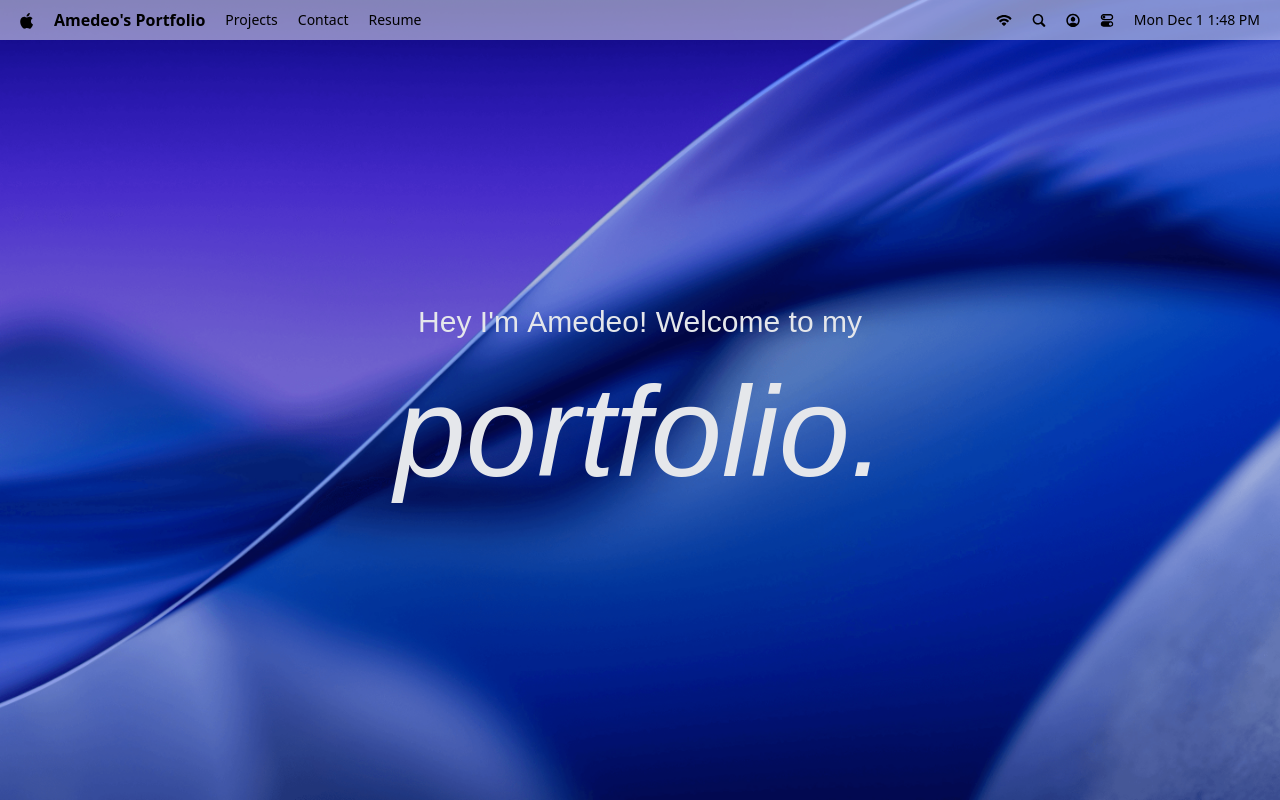
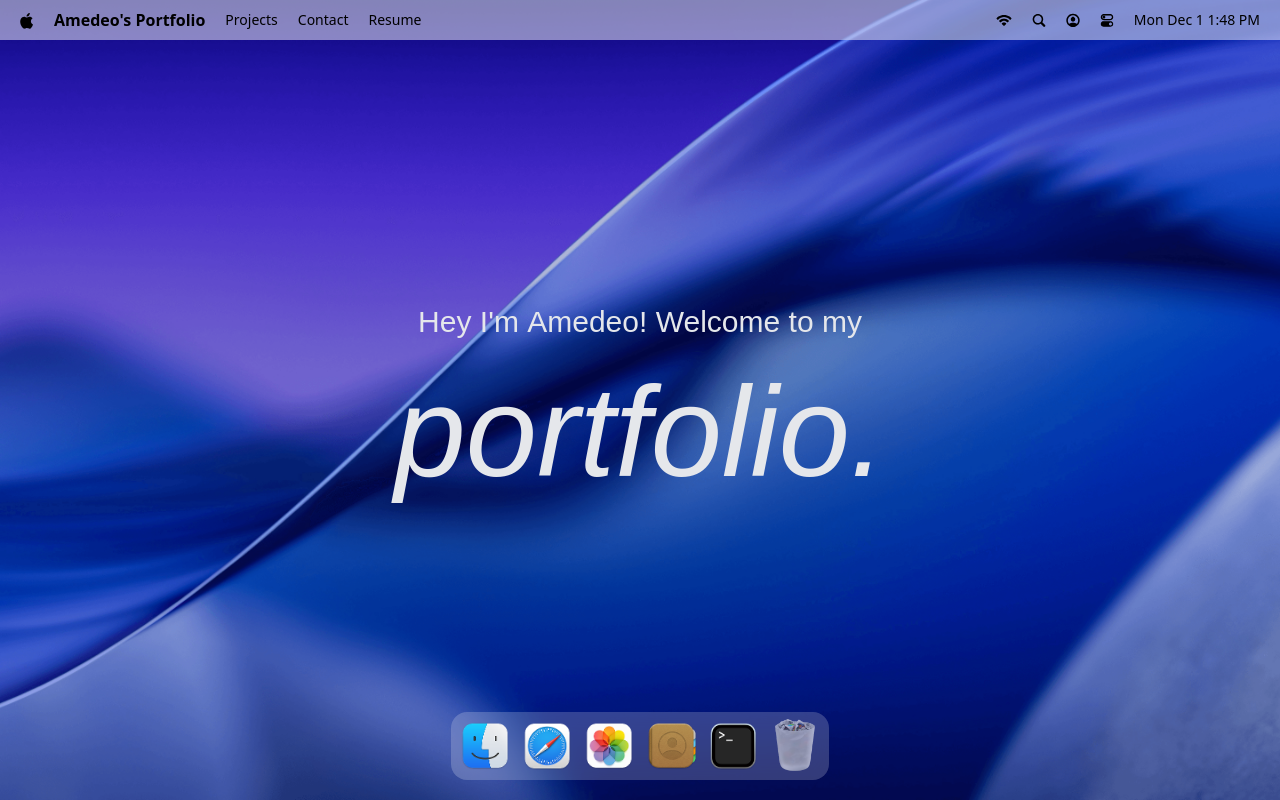
Before and after one commit to AmedeoMignano/MacOsPortfolio, a React (Vite) app: page / in a window 1280 px wide. Built offline with nearby package versions, Linux system fonts and the light colour scheme; a web font is replaced by a local one.

Commit message:
Adds Dock Representation

```diff
--- a/package.json
+++ b/package.json
@@ -17,6 +17,7 @@
     "lucide-react": "^0.555.0",
     "react": "^19.2.0",
     "react-dom": "^19.2.0",
+    "react-tooltip": "^5.30.0",
     "tailwindcss": "^4.1.17"
   },
   "devDependencies": {
--- a/src/App.jsx
+++ b/src/App.jsx
@@ -1,11 +1,12 @@
 import React from 'react'
-import{ Navbar, Welcome } from "#components"
+import{ Navbar, Welcome, Dock } from "#components"
 
 const App = () => {
     return (
        <main>
         <Navbar/>
         <Welcome/>
+        <Dock/>
        </main>
     )
 }
--- /dev/null
+++ b/src/components/Dock.jsx
@@ -0,0 +1,84 @@
+import React, {useRef} from 'react'
+import {dockApps} from "#constants/index.js";
+import {Tooltip} from "react-tooltip";
+import {useGSAP} from "@gsap/react";
+import gsap from "gsap";
+
+const Dock = () => {
+    const dockRef = useRef(null);
+
+    useGSAP(() => {
+        const dock = dockRef.current
+        if(!dock) return;
+
+        const icons = dock.querySelectorAll(".dock-icon")
+        const animateIcons = (mouseX) => {
+            // dall'inizio del dock
+            const { left } = dock.getBoundingClientRect();
+            icons.forEach((icon) => {
+                const { left: iconLeft, width } = icon.getBoundingClientRect();
+                const center = iconLeft - left + width / 2;
+                const distance = Math.abs(mouseX - center)
+                const intensity = Math.exp(-(distance ** 2) / 2000);
+
+                gsap.to(icon, {
+                    scale: 1 + 0.25 * intensity,
+                    y: -15 * intensity,
+                    duration: 0.2,
+                    ease: "power1.out"
+                })
+            })
+        }
+        const handleMouseMove = (e) => {
+            const { left } = dock.getBoundingClientRect();
+            animateIcons(e.clientX - left)
+        }
+        const resetIcons = () =>
+            icons.forEach((icon) =>
+            gsap.to(icon, {
+                scale: 1,
+                y: 0,
+                duration: 0.3,
+                ease: "power1.out"
+            }))
+    dock.addEventListener("mousemove", handleMouseMove);
+    dock.addEventListener("mouseleave", resetIcons);
+
+    return () => {
+        dock.removeEventListener("mousemove", handleMouseMove);
+        dock.removeEventListener("mouseleave", resetIcons)
+    }
+    }, [])
+
+
+    const toggleApp = (app) => {}
+    return (
+        <section id="dock">
+            <div ref={dockRef} className="dock-container">
+                {dockApps.map(({id, name, icon, canOpen}) => (
+                    <div key={id} className="relative flex justify-center">
+                        <button
+                            type="button"
+                            className="dock-icon"
+                            aria-label={name}
+                            data-tooltip-id="dock-tooltip"
+                            data-tooltip-content={name}
+                            data-tooltip-delay-show={150}
+                            disabled={!canOpen}
+                            onClick={() => toggleApp( {id, canOpen})}
+                        >
+                            <img
+                                src={`/images/${icon}`}
+                                alt={name}
+                                loading="lazy"
+                                className={canOpen ? "" : "opacity-60"}
+                                />
+                        </button>
+                    </div>
+                ))}
+                <Tooltip id="dock-tooltip" place="top" className="tooltip"/>
+            </div>
+        </section>
+    )
+}
+export default Dock
--- a/src/components/Welcome.jsx
+++ b/src/components/Welcome.jsx
@@ -31,13 +31,16 @@
     };
 
     const handleMouseMove = (e) => {
-        const {left} = container.getBoundingClientRect();
+        // getBoundingClient Restituisce un oggetto con le cordinate dell'elemento, uno degli
+        // elementi dell'oggetto è left, ovvero la cordinata di inizio a sinistra dell'oggetto
+        // quindi facendo il destructuring posso prendere direttamente left
+        const { left } = container.getBoundingClientRect();
         const mouseX = e.clientX - left;
 
         letters.forEach((letter) => {
             const {left: l, width: w} = letter.getBoundingClientRect();
             const distance = Math.abs(mouseX - (l - left + w / 2));
-            const intensity = Math.exp(-(distance ** 2) / 2000);
+            const intensity = Math.exp(-(distance ** 2) / 20000);
 
             animateLetter(letter, min + (max - min) * intensity);
         })
--- a/src/components/index.js
+++ b/src/components/index.js
@@ -1,4 +1,5 @@
 import Navbar from "#components/Navbar.jsx";
 import Welcome from "#components/Welcome.jsx";
+import Dock from "#components/Dock.jsx";
 
-export{Navbar, Welcome}
+export{Navbar, Welcome, Dock}
--- a/src/constants/index.js
+++ b/src/constants/index.js
@@ -44,7 +44,7 @@
     },
     {
         id: "safari",
-        name: "Articles", // was "Safari"
+        name: "My Releases", // was "Safari"
         icon: "safari.png",
         canOpen: true,
     },
```
Also changed, not shown: 1 other file (tests, documents, lock files or other folders).
